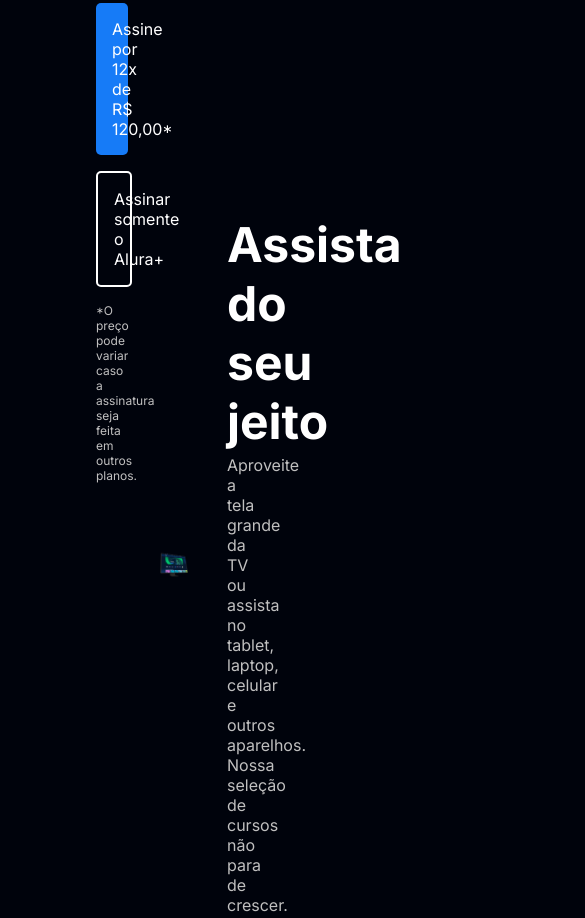
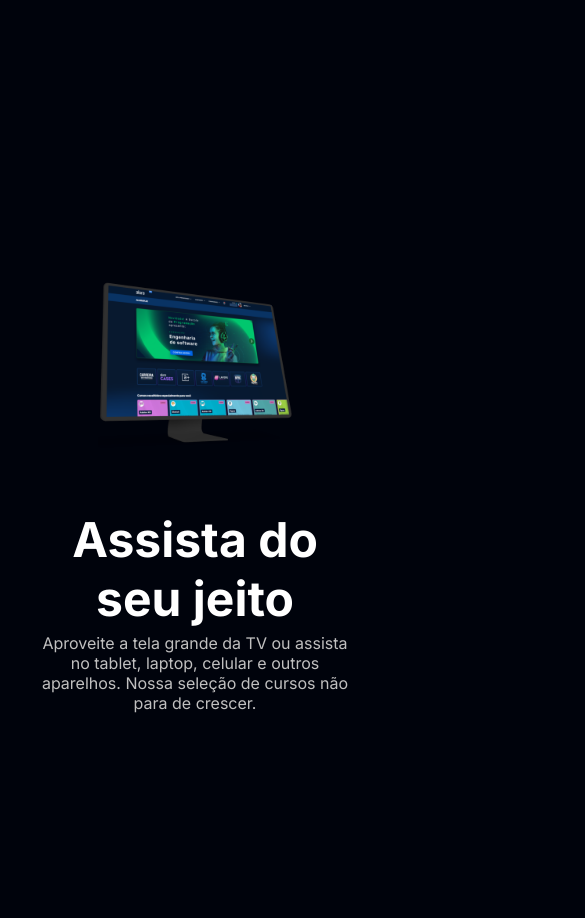
Before and after one commit to VFrancischini/aluraplus, a plain HTML site: page index.html in a window 390 px wide. Shown: the part 701-1619 px from the top of the page, 585 px wide, since content can reach past the window. Drawn offline with Linux system fonts and the light colour scheme.

Commit message:
Adicionando responsividade para mobiles

```diff
--- a/styles/styles.css
+++ b/styles/styles.css
@@ -156,4 +156,34 @@ body {
     margin: 1em 0em;
 }
 
-@media (max-width: 1362px) {}
+@media screen and (max-width: 768px) {
+    .container {
+        display: block;
+        background-image: none;
+    }
+
+    .container__caixa {
+        margin: 7em 2em;
+    }
+
+    .container__imagem {
+        width: 50vw;
+    }
+
+    .secundario {
+        margin: 0;
+        text-align: center;
+    }
+
+    .secundario__imagem {
+        width: 50vw;
+    }
+
+    .dispositivos__lista {
+        display: block;
+    }
+
+    .rodape__lista {
+        display: block;
+    }
+}
```
